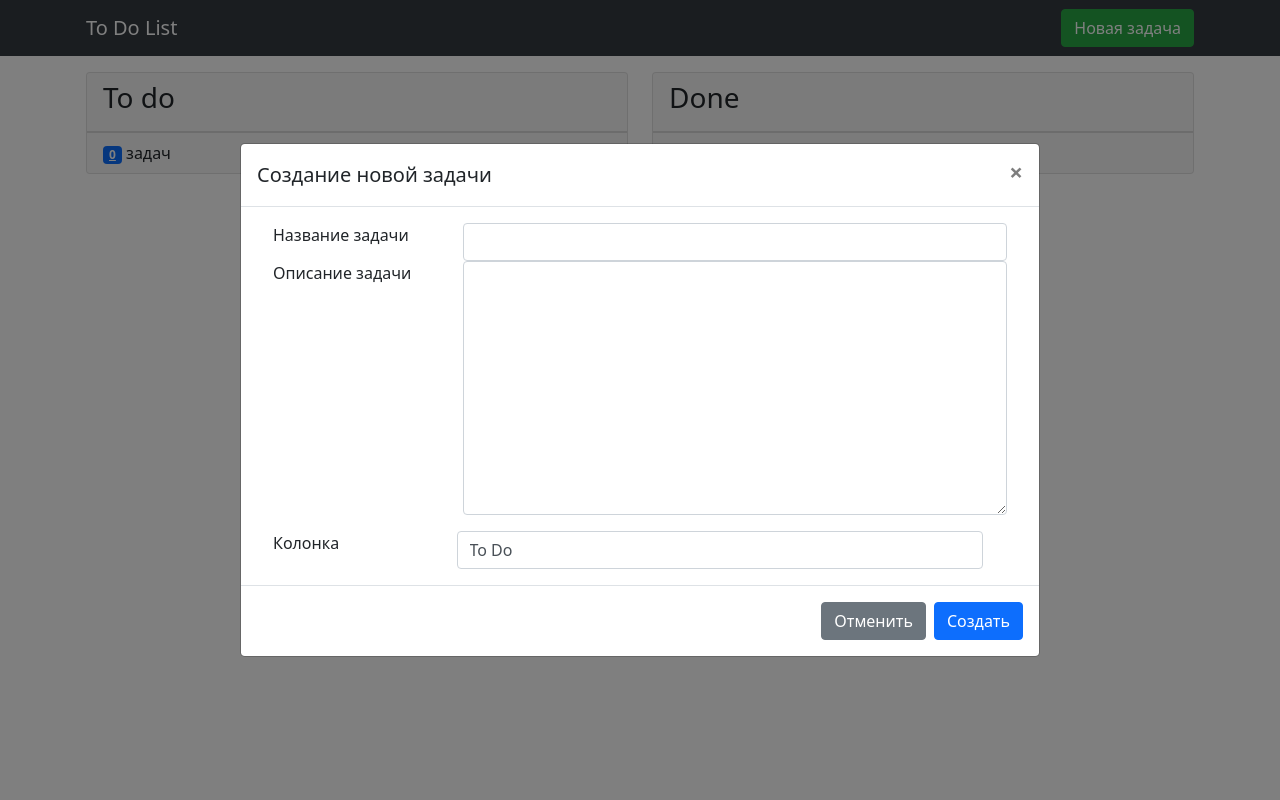
After one commit to Mercuuury/web, a PHP site: page /source/lab-9/index.html in a window 1280 px wide, after a click on "Новая задача". The commit adds this page. Run offline with PHP 8.4, Linux system fonts and the light colour scheme; some libraries are stand-ins or nearby versions.

Commit message:
add lab-9

```diff
--- /dev/null
+++ b/source/lab-9/index.html
@@ -0,0 +1,186 @@
+<!DOCTYPE html>
+<html lang="ru">
+
+<head>
+    <meta charset="UTF-8" />
+    <meta name="viewport" content="width=device-width, initial-scale=1.0" />
+    <title>To Do List</title>
+    <link rel="stylesheet" href="https://stackpath.bootstrapcdn.com/bootstrap/5.0.0-alpha1/css/bootstrap.min.css"
+        integrity="sha384-r4NyP46KrjDleawBgD5tp8Y7UzmLA05oM1iAEQ17CSuDqnUK2+k9luXQOfXJCJ4I" crossorigin="anonymous" />
+    <link rel="stylesheet" href="https://netdna.bootstrapcdn.com/font-awesome/4.1.0/css/font-awesome.min.css">
+    <link rel="stylesheet" href="static/css/style.css">
+    <script src="https://cdn.jsdelivr.net/npm/popper.js@1.16.0/dist/umd/popper.min.js"
+        integrity="sha384-Q6E9RHvbIyZFJoft+2mJbHaEWldlvI9IOYy5n3zV9zzTtmI3UksdQRVvoxMfooAo"
+        crossorigin="anonymous"></script>
+    <script src="https://stackpath.bootstrapcdn.com/bootstrap/5.0.0-alpha1/js/bootstrap.min.js"
+        integrity="sha384-oesi62hOLfzrys4LxRF63OJCXdXDipiYWBnvTl9Y9/TRlw5xlKIEHpNyvvDShgf/"
+        crossorigin="anonymous"></script>
+    <script src="static/main.js"></script>
+</head>
+
+<body>
+    <header>
+        <nav class="navbar navbar-expand-sm navbar-dark bg-dark">
+            <div class="container">
+                <a class="navbar-brand" href="#">To Do List</a>
+                <div class="collapse navbar-collapse" id="navbarID">
+                    <div class="navbar-nav ml-auto">
+                        <button type="button" class="btn btn-success" data-toggle="modal" data-target="#task-modal">
+                            Новая задача
+                        </button>
+                    </div>
+                </div>
+            </div>
+        </nav>
+    </header>
+    <main>
+        <div class="container">
+            <div class="alerts mt-3">
+                <div class="alert alert-success alert-dismissible fade show d-none" role="alert">
+                    <span class="msg">
+                        <strong>Новая задача</strong> добавлена успешно.
+                    </span>
+                    <button type="button" class="close" data-dismiss="alert" aria-label="Close">
+                        <span aria-hidden="true">&times;</span>
+                    </button>
+                </div>
+            </div>
+
+            <div class="row mt-3">
+                <div class="col-md-6">
+                    <div class="card">
+                        <div class="card-header">
+                            <h3>To do</h3>
+                        </div>
+                        <div class="card-body p-0">
+                            <table class="table mb-0">
+                                <tbody id="to-do-list">
+                                    <tr id="task-template" class="task d-none">
+                                        <th>
+                                            <span class="task-name">Название задачи</span>
+                                            <span class="task-description d-none">Описание задачи</span>
+                                        </th>
+                                        <td>
+                                            <div class="actions invisible text-right">
+                                                <a class="move-btn move-to-do ml-2" title="Переместить в колонку To Do">
+                                                    <i class="fa fa-arrow-left" aria-hidden="true"></i>
+                                                </a>
+                                                <a data-toggle="modal" data-target="#task-modal" data-action="show" class="ml-2" title="Просмотр">
+                                                    <i class="fa fa-eye" aria-hidden="true"></i>
+                                                </a>
+                                                <a data-toggle="modal" data-target="#task-modal" data-action="edit" class="ml-2" title="Редактирование">
+                                                    <i class="fa fa-edit" aria-hidden="true"></i>
+                                                </a>
+                                                <a data-toggle="modal" data-target="#remove-task-modal" data-action="remove" class="ml-2" title="Удаление">
+                                                    <i class="fa fa-trash-o" aria-hidden="true"></i>
+                                                </a>
+                                                <a class="move-btn move-done ml-2" title="Переместить в колонку Done">
+                                                    <i class="fa fa-arrow-right" aria-hidden="true"></i>
+                                                </a>
+                                            </div>
+                                        </td>
+                                    </tr>
+                                </tbody>
+                            </table>
+                        </div>
+                        <div class="card-footer">
+                            <a href="#" class="badge bg-primary task-counter">0</a> задач
+                        </div>
+                    </div>
+                </div>
+                <div class="col-md-6">
+                    <div class="card">
+                        <div class="card-header">
+                            <h3>Done</h3>
+                        </div>
+                        <div class="card-body p-0">
+                            <table class="table mb-0">
+                                <tbody id="done-list">
+
+                                </tbody>
+                            </table>
+                        </div>
+                        <div class="card-footer">
+                            <a href="#" class="badge bg-success task-counter">0</a> задач
+                        </div>
+                    </div>
+                </div>
+            </div>
+        </div>
+    </main>
+
+    <div class="modal fade" id="task-modal" tabindex="-1" aria-labelledby="exampleModalLabel" aria-hidden="true">
+        <div class="modal-dialog modal-dialog-centered modal-lg">
+            <div class="modal-content">
+                <div class="modal-header">
+                    <h5 class="modal-title" id="exampleModalLabel">Создание новой задачи</h5>
+                    <button type="button" class="close" data-dismiss="modal" aria-label="Close">
+                        <span aria-hidden="true">&times;</span>
+                    </button>
+                </div>
+                <div class="modal-body">
+                    <form>
+                        <div class="container">
+                            <div class="row">
+                                <div class="col-md-3">
+                                    <label for="name" class="col-label-form">Название задачи</label>
+                                </div>
+                                <div class="col-md-9">
+                                    <input class="form-control" type="text" name="name" id="name">
+                                </div>
+                                <div class="col-md-3">
+                                    <label for="description" class="col-label-form">Описание задачи</label>
+                                </div>
+                                <div class="col-md-9">
+                                    <textarea class="form-control" name="description" id="description" cols="30" rows="10"></textarea>
+                                </div>
+                                <div class="row mt-3">
+                                    <div class="col-md-3">
+                                        <label for="column" class="col-label-form">Колонка</label>
+                                    </div>
+                                    <div class="col-md-9">
+                                        <select class="form-control" name="column" id="column">
+                                            <option value="to-do">To Do</option>
+                                            <option value="done">Done</option>
+                                        </select>
+                                    </div>
+                                </div>
+                            </div>
+                        </div>
+                        <input type="hidden" name="action">
+                        <input type="hidden" name="task-id">
+                    </form>
+                </div>
+                <div class="modal-footer">
+                    <button type="button" class="btn btn-secondary" data-dismiss="modal">Отменить</button>
+                    <button type="button" class="btn btn-primary action-task-btn" data-dismiss="modal">Создать</button>
+                </div>
+            </div>
+        </div>
+    </div>
+
+    <div class="modal fade" id="remove-task-modal" tabindex="-1" aria-labelledby="exampleModalLabel" aria-hidden="true">
+        <div class="modal-dialog modal-dialog-centered modal-lg">
+            <div class="modal-content">
+                <div class="modal-header">
+                    <h5 class="modal-title" id="exampleModalLabel">Удаление задачи</h5>
+                    <button type="button" class="close" data-dismiss="modal" aria-label="Close">
+                        <span aria-hidden="true">&times;</span>
+                    </button>
+                </div>
+                <div class="modal-body">
+                    Вы уверены, что хотите удалить задачу <span class="task-name"></span>
+                    <form>
+                        <input type="hidden" name="task-id">
+                    </form>
+                </div>
+                <div class="modal-footer">
+                    <button type="button" class="btn btn-secondary" data-dismiss="modal">Отменить</button>
+                    <button type="button" class="btn btn-primary remove-task-btn" data-dismiss="modal">Да</button>
+                </div>
+            </div>
+        </div>
+    </div>
+</body>
+
+</html>
--- /dev/null
+++ b/source/lab-9/static/css/style.css
@@ -0,0 +1,12 @@
+.task:hover .actions {
+    visibility: visible !important;
+    text-decoration: none;
+}
+
+#to-do-list .move-to-do {
+    display: none;
+}
+
+#done-list .move-done {
+    display: none;
+}
--- /dev/null
+++ b/source/lab-9/static/main.js
@@ -0,0 +1,133 @@
+function showAlert(msg) {
+    let alertsContainer = document.querySelector('.alerts');
+    let newAlert = document.querySelector('.alert').cloneNode(true);
+    newAlert.querySelector('.msg').innerHTML = msg;
+    newAlert.classList.remove('d-none');
+    alertsContainer.append(newAlert);
+}
+
+function moveBtnHandler(event) {
+    let taskElement = event.target.closest('.task');
+    let currentTable = event.target.closest('tbody');
+    let targetTable = document.getElementById(currentTable.id == 'to-do-list' ? 'done-list' : 'to-do-list');
+
+    let taskCounterElement = taskElement.closest('.card').querySelector('.task-counter');
+    taskCounterElement.innerHTML = Number(taskCounterElement.innerHTML) - 1;
+
+    targetTable.append(taskElement);
+
+    taskCounterElement = taskElement.closest('.card').querySelector('.task-counter');
+    taskCounterElement.innerHTML = Number(taskCounterElement.innerHTML) + 1;
+}
+
+function createTaskElement(form) {
+    let newTaskElement = document.getElementById('task-template').cloneNode(true);
+    newTaskElement.id = taskCounter++;
+    newTaskElement.querySelector('.task-name').textContent = form.elements['name'].value;
+    newTaskElement.querySelector('.task-description').textContent = form.elements['description'].value;
+    newTaskElement.classList.remove('d-none');
+
+    for (let btn of newTaskElement.querySelectorAll('.move-btn')) {
+        btn.onclick = moveBtnHandler;
+    }
+
+    return newTaskElement;
+}
+
+function setFormValue(form, taskid) {
+    let taskElement = document.getElementById(taskid);
+    form.elements['name'].value = taskElement.querySelector('.task-name').textContent;
+    form.elements['description'].value = taskElement.querySelector('.task-description').textContent;
+    form.elements['task-id'].value = taskid;
+}
+
+function updateTask(form) {
+    let taskElement = document.getElementById(form.elements['task-id'].value);
+    taskElement.querySelector('.task-name').textContent = form.elements['name'].value;
+    taskElement.querySelector('.task-description').textContent = form.elements['description'].value;
+}
+
+function removeTaskBtnHandler(event) {
+    let form = event.target.closest('.modal').querySelector('form');
+    let taskElement = document.getElementById(form.elements['task-id'].value);
+
+    let taskCounterElement = taskElement.closest('.card').querySelector('.task-counter');
+    taskCounterElement.innerHTML = Number(taskCounterElement.innerHTML) - 1;
+
+    taskElement.remove();
+}
+
+function resetForm(form) {
+    form.reset();
+    form.querySelector('select').closest('.mt-3').classList.remove('d-none');
+    form.elements['name'].classList.remove('form-control-plaintext');
+    form.elements['description'].classList.remove('form-control-plaintext');
+}
+
+function actionTaskBtnHandler(event) {
+    let alertMsg;
+    let form = this.closest('.modal').querySelector('form');
+    let action = form.elements['action'].value;
+
+    if (action == 'new') {
+        let taskElement = document.getElementById(`${form.elements['column'].value}-list`);
+        taskElement.append(createTaskElement(form));
+        alertMsg = `Задача ${form.elements['name'].value} добавлена успешно!`;
+        form.reset();
+
+        let taskCounterElement = taskElement.closest('.card').querySelector('.task-counter');
+        taskCounterElement.innerHTML = Number(taskCounterElement.innerHTML) + 1;
+    } else if (action == 'edit') {
+        updateTask(form);
+        alertMsg = `Задача ${form.elements['name'].value} обновлена успешно!`;
+    }
+    if (alertMsg) showAlert(alertMsg);
+    resetForm(form);
+}
+
+let taskCounter = 0;
+
+titles = {
+    'new':"Создание новой задачи",
+    'edit':"Редактирование задачи",
+    'show':"Просмотр задачи"
+}
+
+actionBtnText = {
+    'new':"Создать",
+    'edit':"Редактировать",
+    'show':"Ок"
+}
+
+window.onload = function () {
+    document.querySelector(".action-task-btn").onclick = actionTaskBtnHandler;
+
+    let taskModal = document.getElementById('task-modal');
+    taskModal.addEventListener('show.bs.modal', function(event) {
+        let form = event.target.querySelector('form');
+
+        let action = event.relatedTarget.dataset.action || "new";
+        form.elements['action'].value = action;
+        this.querySelector('.modal-title').textContent = titles[action];
+        this.querySelector('.action-task-btn').textContent = actionBtnText[action];
+
+        if (action == 'edit' || action == 'show') {
+            this.querySelector('select').closest('.mt-3').classList.add('d-none');
+            setFormValue(form, event.relatedTarget.closest('.task').id);
+        }
+        if (action == "show") {
+            form.elements['name'].classList.add('form-control-plaintext');
+            form.elements['description'].classList.add('form-control-plaintext');
+        }
+    });
+
+    let removeTaskModal = document.getElementById('remove-task-modal');
+    removeTaskModal.addEventListener('show.bs.modal', function(event) {
+        let taskElement = event.relatedTarget.closest('.task');
+        let form = event.target.querySelector('form');
+        form.elements['task-id'].value = taskElement.id;
+        event.target.querySelector('.task-name').textContent = taskElement.querySelector('.task-name').textContent;
+    });
+
+    document.querySelector('.remove-task-btn').onclick = removeTaskBtnHandler;
+}
```
Also changed, not shown: index.html (+14 -0 lines), source/lab-8/index.html (+53 -2 lines), source/lab-8/static/css/styles.css (+14 -0 lines), img/lab-9.png (added).
